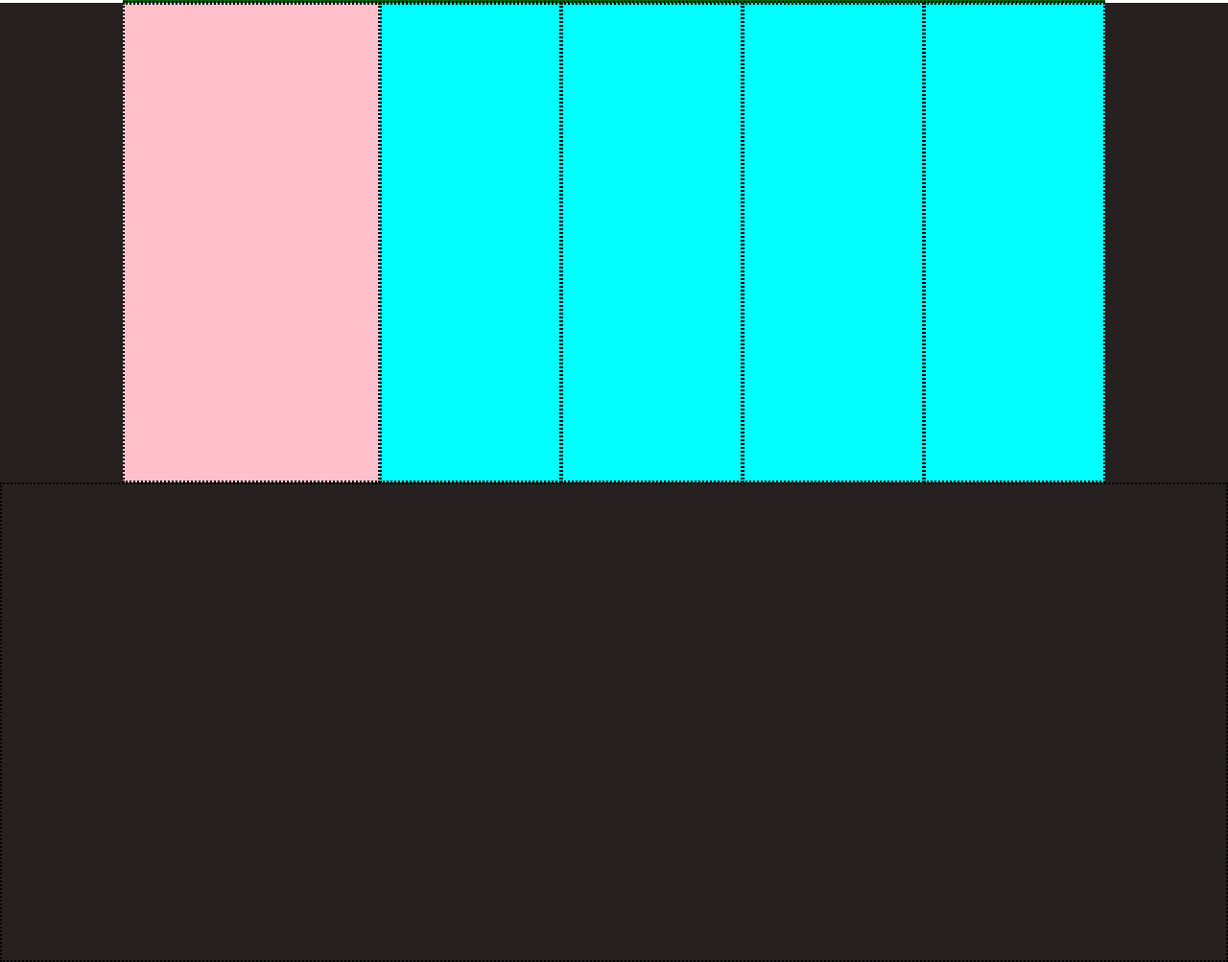
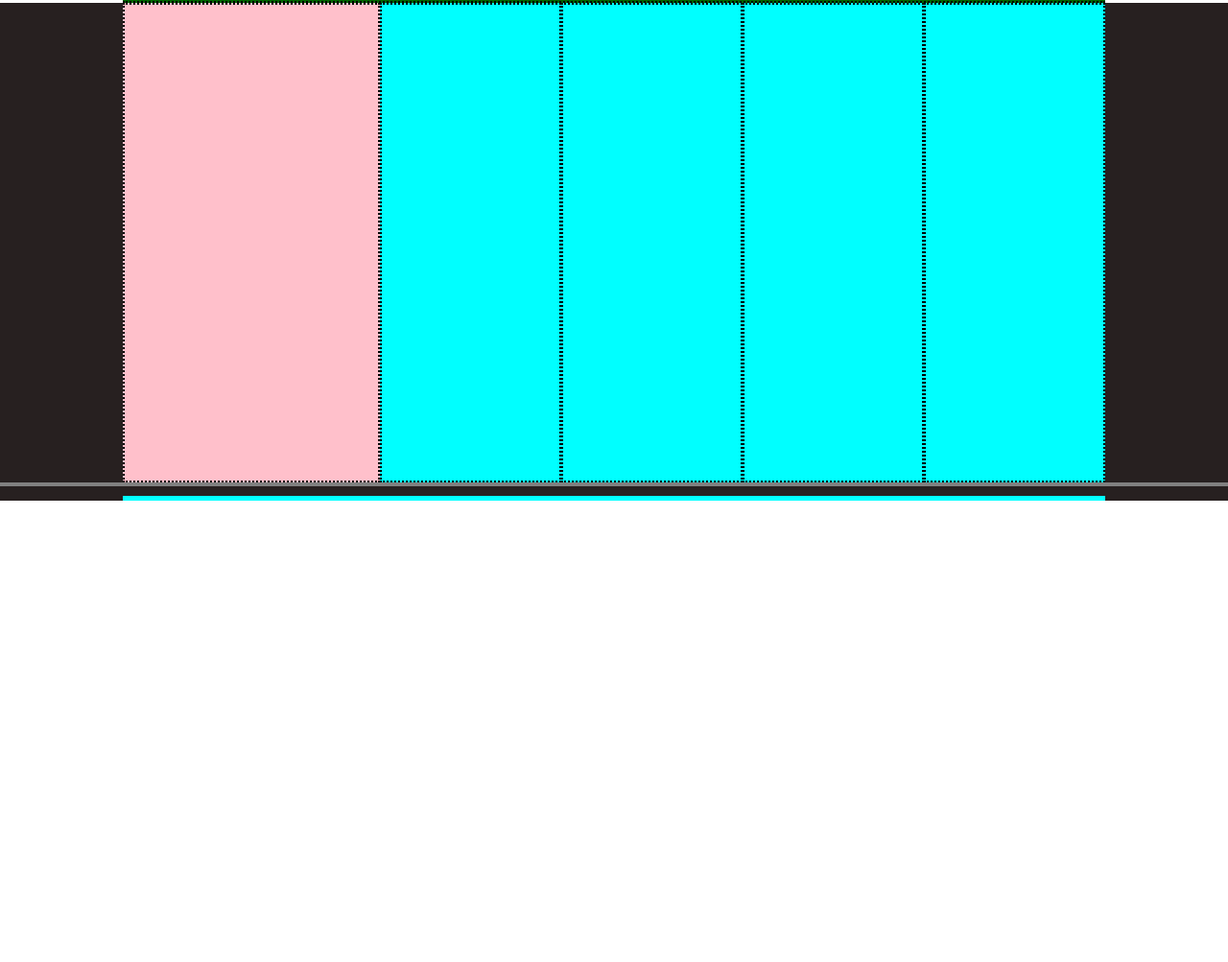
Before and after one commit to AndreaFerrini/htmlcss-struttura-discord, a plain HTML site: page index.html in a window 1280 px wide. Shown: the part 2305-3308 px from the top of the page at 96% size. After the commit the page ends 2827 px from the top, so only its background shows below. Drawn offline with Linux system fonts and the light colour scheme.

Commit message:
inserito piedipagina

```diff
--- a/assets/css/style.css
+++ b/assets/css/style.css
@@ -125,7 +125,7 @@ main section div {
     margin: 0 auto;
     width: 80%;
 }
-footer section div {
+footer .finale div {
     height: 500px;
     border: 2px dotted black;
 }
@@ -137,3 +137,16 @@ footer section div {
     width: 19%;
     background-color: aqua;
 }
+hr {
+    background-color: grey;
+    border: 2px solid grey;
+}
+.piedipagina {
+    display: flex;
+    justify-content: center;
+    margin: 0 auto;
+    width: 80%;
+    background-color: aqua;
+    height: 5px;
+    margin-top: 10px;
+}
--- a/index.html
+++ b/index.html
@@ -83,8 +83,9 @@
 
             </div>
         </section>
-        <section>
-            <div class="piedipagina">
+        <hr>
+        <section class="piedipagina">
+            <div>
 
             </div>
         </section>
```
